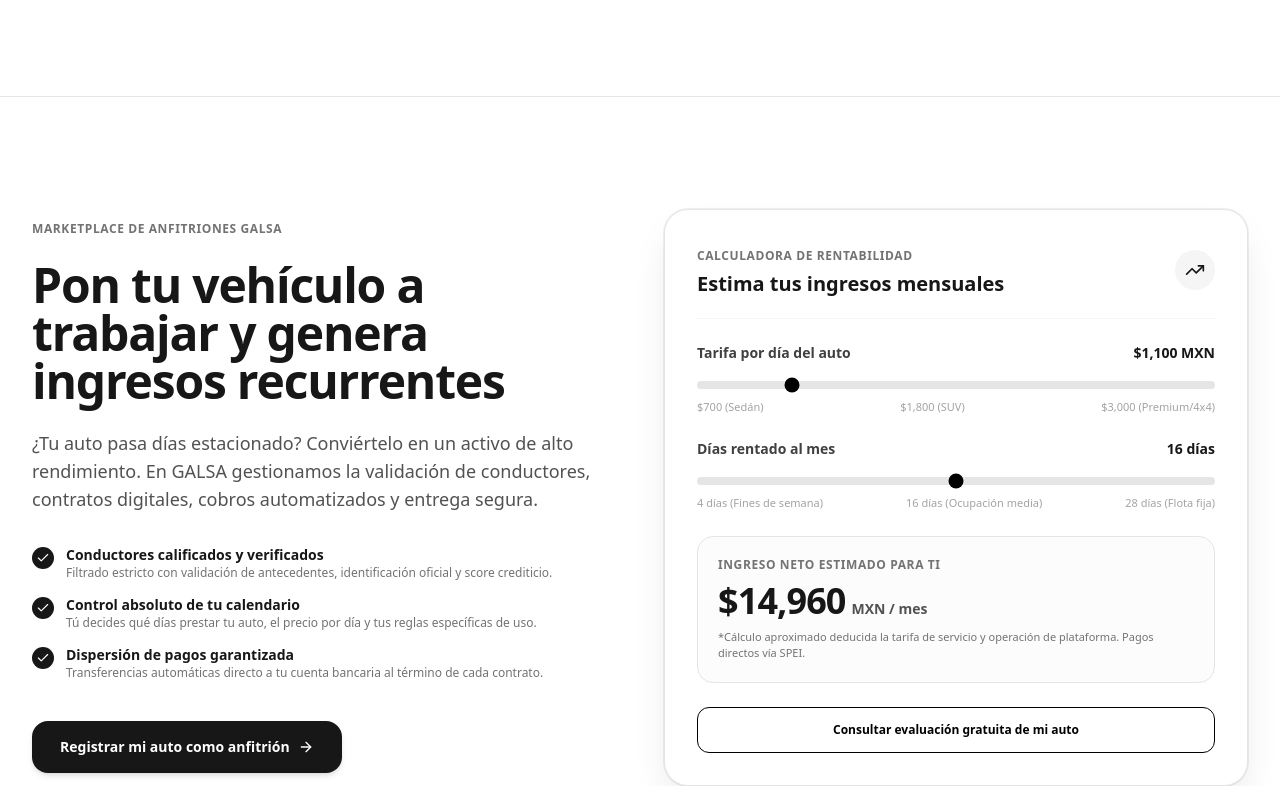
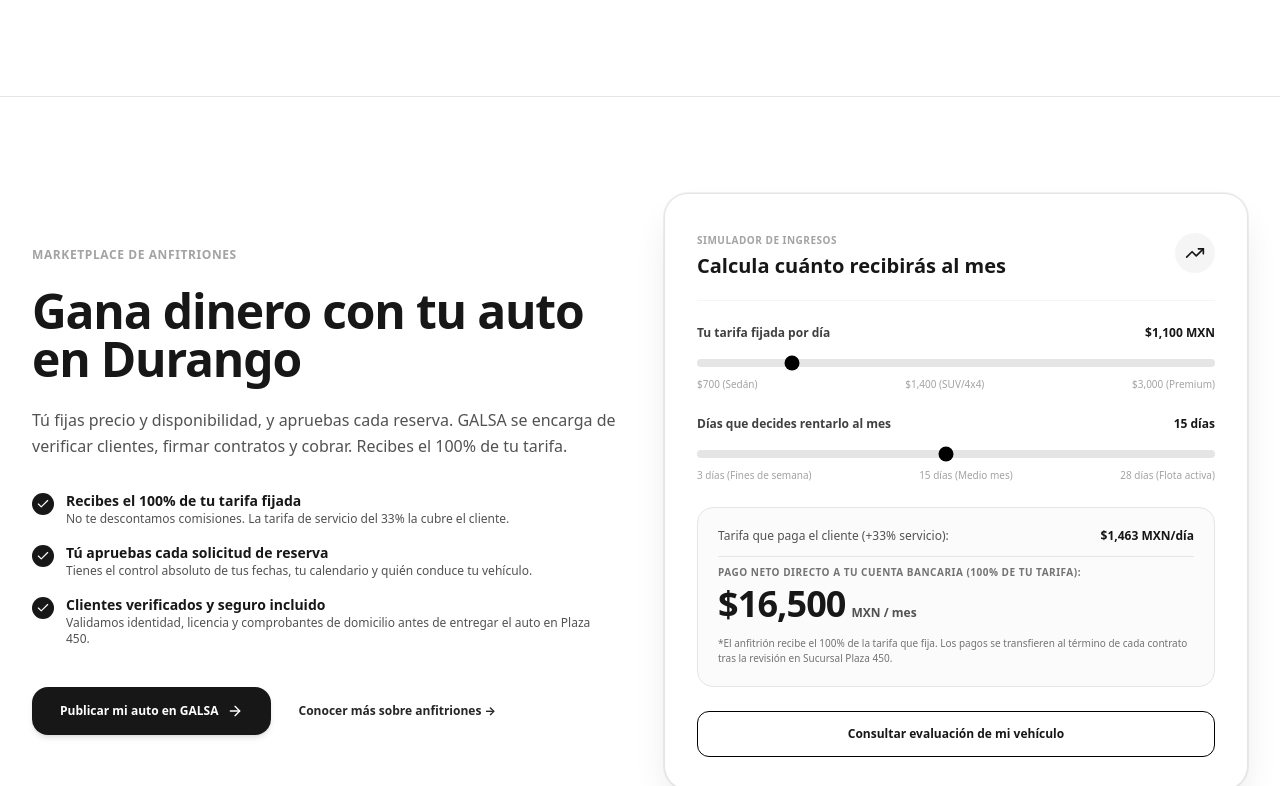
Before and after one commit to srcarlosdamian/galsa-rent, a React (Vite) app: page / in a window 1280 px wide. Shown: the part 5370-6156 px from the top of the page. Built offline with nearby package versions, Linux system fonts and the light colour scheme; a web font is replaced by a local one.

Commit message:
feat(anfitriones): Tarea 3 - Página y simulador de anfitriones (100% tarifa al propietario)

```diff
--- a/src/components/HostSection.tsx
+++ b/src/components/HostSection.tsx
@@ -1,40 +1,63 @@
 import React, { useState } from 'react';
-import { DollarSign, Shield, CalendarCheck, TrendingUp, ArrowRight, Check } from 'lucide-react';
+import { TrendingUp, ArrowRight, Check, ShieldCheck, CalendarCheck, UserCheck } from 'lucide-react';
 
-export const HostSection: React.FC = () => {
-  const [estimatedDaily, setEstimatedDaily] = useState(1100);
-  const [daysRented, setDaysRented] = useState(16);
+interface HostSectionProps {
+  isFullPage?: boolean;
+}
 
-  const monthlyGross = estimatedDaily * daysRented;
-  const platformFee = Math.round(monthlyGross * 0.15);
-  const netEarnings = monthlyGross - platformFee;
+export const HostSection: React.FC<HostSectionProps> = ({ isFullPage = false }) => {
+  const [dailyRate, setDailyRate] = useState(1100);
+  const [daysPerMonth, setDaysPerMonth] = useState(15);
+
+  // Anfitrión receives 100% of the daily rate they set!
+  // The client pays the 33% service fee.
+  const hostEarnings = dailyRate * daysPerMonth;
+  const clientPricePerDay = Math.round(dailyRate * 1.33);
 
   return (
-    <section id="anfitriones" className="py-20 md:py-28 bg-white border-b border-neutral-200">
+    <section id="anfitriones" className="py-16 md:py-24 bg-white border-b border-neutral-200">
       <div className="max-w-7xl mx-auto px-4 sm:px-6 lg:px-8">
+
+        {isFullPage && (
+          <div className="max-w-3xl mb-12">
+            <span className="text-xs font-bold uppercase tracking-wider text-neutral-400 block mb-2">
+              Marketplace de anfitriones en Durango
+            </span>
+            <h1 className="text-4xl sm:text-5xl font-black tracking-tight text-neutral-900 leading-tight">
+              Gana dinero rentando tu auto en Durango
+            </h1>
+            <p className="mt-4 text-base sm:text-lg text-neutral-600 leading-relaxed">
+              Tú fijas precio y disponibilidad, y apruebas cada reserva. GALSA se encarga de verificar clientes, firmar contratos y cobrar. Recibes el 100% de tu tarifa.
+            </p>
+          </div>
+        )}
 
         <div className="grid grid-cols-1 lg:grid-cols-12 gap-12 items-center">
 
-          {/* Left Column: Copy & Host Value Proposition */}
+          {/* Left Column */}
           <div className="lg:col-span-6 space-y-6">
-            <span className="text-xs font-bold uppercase tracking-wider text-neutral-500 block">
-              Marketplace de Anfitriones GALSA
-            </span>
-            <h2 className="text-3xl sm:text-4xl md:text-5xl font-extrabold tracking-tight text-neutral-900 leading-tight">
-              Pon tu vehículo a trabajar y genera ingresos recurrentes
-            </h2>
-            <p className="text-base sm:text-lg text-neutral-600 leading-relaxed">
-              ¿Tu auto pasa días estacionado? Conviértelo en un activo de alto rendimiento. En GALSA gestionamos la validación de conductores, contratos digitales, cobros automatizados y entrega segura.
-            </p>
+            {!isFullPage && (
+              <>
+                <span className="text-xs font-bold uppercase tracking-wider text-neutral-400 block">
+                  Marketplace de anfitriones
+                </span>
+                <h2 className="text-3xl sm:text-4xl md:text-5xl font-extrabold tracking-tight text-neutral-900 leading-tight">
+                  Gana dinero con tu auto en Durango
+                </h2>
+                <p className="text-base text-neutral-600 leading-relaxed">
+                  Tú fijas precio y disponibilidad, y apruebas cada reserva. GALSA se encarga de verificar clientes, firmar contratos y cobrar. Recibes el 100% de tu tarifa.
+                </p>
+              </>
+            )}
 
-            <div className="space-y-3.5 pt-2">
+            <div className="space-y-4 pt-2">
               <div className="flex items-start gap-3">
                 <div className="p-1 rounded-full bg-neutral-900 text-white mt-0.5">
                   <Check className="w-3.5 h-3.5" />
                 </div>
                 <div>
-                  <h3 className="text-sm font-bold text-neutral-900">Conductores calificados y verificados</h3>
-                  <p className="text-xs text-neutral-500">Filtrado estricto con validación de antecedentes, identificación oficial y score crediticio.</p>
+                  <h3 className="text-sm font-bold text-neutral-900">Recibes el 100% de tu tarifa fijada</h3>
+                  <p className="text-xs text-neutral-600">No te descontamos comisiones. La tarifa de servicio del 33% la cubre el cliente.</p>
                 </div>
               </div>
 
@@ -43,8 +66,8 @@
                   <Check className="w-3.5 h-3.5" />
                 </div>
                 <div>
-                  <h3 className="text-sm font-bold text-neutral-900">Control absoluto de tu calendario</h3>
-                  <p className="text-xs text-neutral-500">Tú decides qué días prestar tu auto, el precio por día y tus reglas específicas de uso.</p>
+                  <h3 className="text-sm font-bold text-neutral-900">Tú apruebas cada solicitud de reserva</h3>
+                  <p className="text-xs text-neutral-600">Tienes el control absoluto de tus fechas, tu calendario y quién conduce tu vehículo.</p>
                 </div>
               </div>
 
@@ -53,36 +76,46 @@
                   <Check className="w-3.5 h-3.5" />
                 </div>
                 <div>
-                  <h3 className="text-sm font-bold text-neutral-900">Dispersión de pagos garantizada</h3>
-                  <p className="text-xs text-neutral-500">Transferencias automáticas directo a tu cuenta bancaria al término de cada contrato.</p>
+                  <h3 className="text-sm font-bold text-neutral-900">Clientes verificados y seguro incluido</h3>
+                  <p className="text-xs text-neutral-600">Validamos identidad, licencia y comprobantes de domicilio antes de entregar el auto en Plaza 450.</p>
                 </div>
               </div>
             </div>
 
-            <div className="pt-4">
+            <div className="pt-4 flex flex-col sm:flex-row items-center gap-3">
+              {/* TODO: Reemplazar con el enlace directo al formulario o WhatsApp de anfitriones */}
               <a
-                href="https://wa.me/526181234567?text=Hola%20GALSA,%20quiero%20publicar%20mi%20auto%20en%20el%20marketplace"
+                href="https://wa.me/526180000000?text=Hola%20GALSA%20Rent,%20quiero%20publicar%20mi%20auto%20como%20anfitri%C3%B3n%20en%20Durango"
                 target="_blank"
                 rel="noopener noreferrer"
-                className="inline-flex items-center gap-2 bg-neutral-900 hover:bg-black text-white text-sm font-bold px-7 py-4 rounded-2xl transition-all shadow-md active:scale-[0.98]"
+                className="w-full sm:w-auto inline-flex items-center justify-center gap-2 bg-neutral-900 hover:bg-black text-white text-xs font-bold px-7 py-4 rounded-2xl transition-all shadow-md active:scale-[0.98]"
               >
-                <span>Registrar mi auto como anfitrión</span>
+                <span>Publicar mi auto en GALSA</span>
                 <ArrowRight className="w-4 h-4" />
               </a>
+
+              {!isFullPage && (
+                <a
+                  href="/anfitriones"
+                  className="w-full sm:w-auto inline-flex items-center justify-center text-xs font-bold text-neutral-800 hover:text-black py-4 px-4"
+                >
+                  Conocer más sobre anfitriones →
+                </a>
+              )}
             </div>
           </div>
 
-          {/* Right Column: Interactive Earnings Calculator */}
+          {/* Right Column: Earnings Simulator */}
           <div className="lg:col-span-6">
             <div className="bg-white rounded-3xl border border-neutral-200 p-6 sm:p-8 shadow-dropdown">
               <div className="flex items-center justify-between pb-5 border-b border-neutral-100">
                 <div>
-                  <span className="text-xs font-bold uppercase tracking-wider text-neutral-500">
-                    Calculadora de rentabilidad
+                  <span className="text-[10px] font-bold uppercase tracking-wider text-neutral-400">
+                    Simulador de ingresos
                   </span>
-                  <h4 className="text-xl font-extrabold text-neutral-900 mt-1">
-                    Estima tus ingresos mensuales
-                  </h4>
+                  <h3 className="text-xl font-extrabold text-neutral-900 mt-0.5">
+                    Calcula cuánto recibirás al mes
+                  </h3>
                 </div>
                 <div className="w-10 h-10 rounded-full bg-neutral-100 flex items-center justify-center text-neutral-900">
                   <TrendingUp className="w-5 h-5" />
@@ -91,70 +124,79 @@
 
               <div className="mt-6 space-y-6">
                 <div>
-                  <div className="flex justify-between text-sm mb-2">
-                    <span className="font-semibold text-neutral-700">Tarifa por día del auto</span>
-                    <span className="font-black text-neutral-900">${estimatedDaily.toLocaleString('es-MX')} MXN</span>
+                  <div className="flex justify-between text-xs mb-2">
+                    <span className="font-bold text-neutral-700">Tu tarifa fijada por día</span>
+                    <span className="font-black text-neutral-900">${dailyRate.toLocaleString('es-MX')} MXN</span>
                   </div>
                   <input
                     type="range"
                     min={700}
                     max={3000}
                     step={50}
-                    value={estimatedDaily}
-                    onChange={(e) => setEstimatedDaily(Number(e.target.value))}
+                    value={dailyRate}
+                    onChange={(e) => setDailyRate(Number(e.target.value))}
                     className="w-full h-2 bg-neutral-200 rounded-lg appearance-none cursor-pointer accent-black"
                   />
-                  <div className="flex justify-between text-[11px] text-neutral-400 mt-1">
+                  <div className="flex justify-between text-[10px] text-neutral-400 mt-1">
                     <span>$700 (Sedán)</span>
-                    <span>$1,800 (SUV)</span>
-                    <span>$3,000 (Premium/4x4)</span>
+                    <span>$1,400 (SUV/4x4)</span>
+                    <span>$3,000 (Premium)</span>
                   </div>
                 </div>
 
                 <div>
-                  <div className="flex justify-between text-sm mb-2">
-                    <span className="font-semibold text-neutral-700">Días rentado al mes</span>
-                    <span className="font-black text-neutral-900">{daysRented} días</span>
+                  <div className="flex justify-between text-xs mb-2">
+                    <span className="font-bold text-neutral-700">Días que decides rentarlo al mes</span>
+                    <span className="font-black text-neutral-900">{daysPerMonth} días</span>
                   </div>
                   <input
                     type="range"
-                    min={4}
+                    min={3}
                     max={28}
                     step={1}
-                    value={daysRented}
-                    onChange={(e) => setDaysRented(Number(e.target.value))}
+                    value={daysPerMonth}
+                    onChange={(e) => setDaysPerMonth(Number(e.target.value))}
                     className="w-full h-2 bg-neutral-200 rounded-lg appearance-none cursor-pointer accent-black"
                   />
-                  <div className="flex justify-between text-[11px] text-neutral-400 mt-1">
-                    <span>4 días (Fines de semana)</span>
-                    <span>16 días (Ocupación media)</span>
-                    <span>28 días (Flota fija)</span>
+                  <div className="flex justify-between text-[10px] text-neutral-400 mt-1">
+                    <span>3 días (Fines de semana)</span>
+                    <span>15 días (Medio mes)</span>
+                    <span>28 días (Flota activa)</span>
                   </div>
                 </div>
 
-                {/* Estimate Result Box */}
-                <div className="p-5 rounded-2xl border border-neutral-200 bg-neutral-50/50 space-y-2">
-                  <span className="text-xs font-semibold text-neutral-500 uppercase tracking-wider block">
-                    Ingreso neto estimado para ti
-                  </span>
-                  <div className="flex items-baseline gap-1.5">
-                    <span className="text-4xl font-black text-neutral-900 tracking-tight">
-                      ${netEarnings.toLocaleString('es-MX')}
+                {/* Calculation breakdown card */}
+                <div className="p-5 rounded-2xl border border-neutral-200 bg-neutral-50/70 space-y-3">
+                  <div className="flex justify-between text-xs text-neutral-600">
+                    <span>Tarifa que paga el cliente (+33% servicio):</span>
+                    <span className="font-semibold text-neutral-900">${clientPricePerDay.toLocaleString('es-MX')} MXN/día</span>
+                  </div>
+
+                  <div className="pt-2 border-t border-neutral-200">
+                    <span className="text-[10px] font-bold text-neutral-500 uppercase tracking-wider block">
+                      Pago neto directo a tu cuenta bancaria (100% de tu tarifa):
                     </span>
-                    <span className="text-sm font-bold text-neutral-600">MXN / mes</span>
+                    <div className="flex items-baseline gap-1.5 mt-1">
+                      <span className="text-3xl sm:text-4xl font-black text-neutral-900 tracking-tight">
+                        ${hostEarnings.toLocaleString('es-MX')}
+                      </span>
+                      <span className="text-xs font-bold text-neutral-600">MXN / mes</span>
+                    </div>
                   </div>
-                  <p className="text-[11px] text-neutral-500 leading-normal">
-                    *Cálculo aproximado deducida la tarifa de servicio y operación de plataforma. Pagos directos vía SPEI.
+
+                  <p className="text-[10px] text-neutral-500 leading-normal">
+                    *El anfitrión recibe el 100% de la tarifa que fija. Los pagos se transfieren al término de cada contrato tras la revisión en Sucursal Plaza 450.
                   </p>
                 </div>
 
+                {/* TODO: Reemplazar con enlace a WhatsApp de evaluación de vehículos */}
                 <a
-                  href="https://wa.me/526181234567?text=Hola%20GALSA,%20quiero%20evaluar%20mi%20auto%20para%20anfitri%C3%B3n"
+                  href="https://wa.me/526180000000?text=Hola%20GALSA%20Rent,%20quiero%20evaluar%20mi%20auto%20para%20rentarlo%20en%20Durango"
                   target="_blank"
                   rel="noopener noreferrer"
-                  className="w-full block text-center py-3.5 rounded-xl border border-black text-black font-bold text-xs hover:bg-neutral-900 hover:text-white transition-colors"
+                  className="w-full block text-center py-3.5 rounded-xl border border-black text-neutral-900 font-bold text-xs hover:bg-neutral-900 hover:text-white transition-colors"
                 >
-                  Consultar evaluación gratuita de mi auto
+                  Consultar evaluación de mi vehículo
                 </a>
               </div>
             </div>
```
